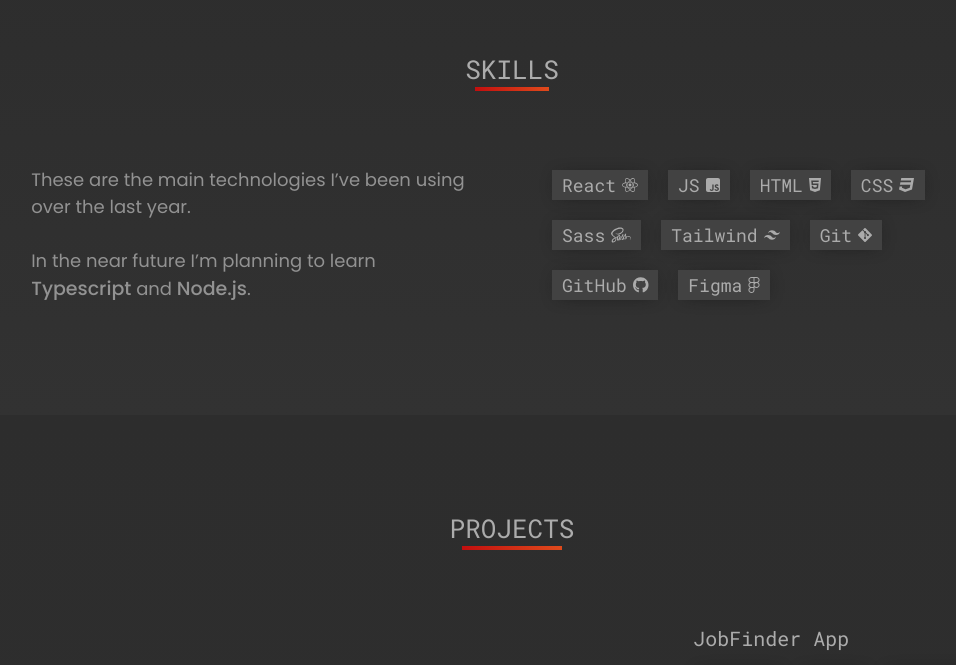
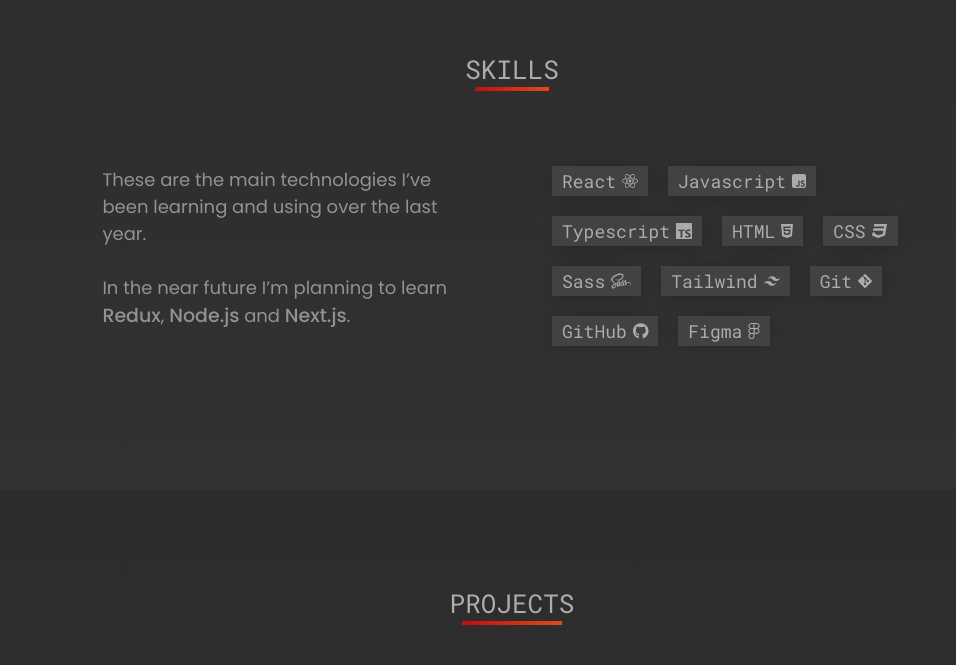
Before and after one commit to MarcelFronczak/portfolio, a React (Create React App) app: page / in a window 1280 px wide. Shown: the part 844-1509 px from the top of the page, without its empty margins (128-1084 px from the left). Built offline with nearby package versions, Linux system fonts and the light colour scheme; no server answers.

Commit message:
skills added + padding changed

```diff
--- a/src/components/Skills.jsx
+++ b/src/components/Skills.jsx
@@ -3,7 +3,7 @@
 import '../styles/skills.scss'
 import { FontAwesomeIcon } from '@fortawesome/react-fontawesome';
 import { faReact, faSquareJs, faHtml5, faCss3, faGitAlt, faGithub, faFigma, faSass } from '@fortawesome/free-brands-svg-icons'
-import { SiTailwindcss } from "react-icons/si"
+import { SiTailwindcss, SiTypescript } from "react-icons/si"
 
 function Skills() {
   const {theme} = useContext(ThemeContext);
@@ -11,7 +11,7 @@
     <section className={'skills ' + theme} id='skills'>
       <h3>SKILLS</h3>
       <div className='content-wrap'>
-        <p>These are the main technologies I’ve been using over the last year.<br></br><br></br>In the near future I’m planning to learn <span className='bolder'>Typescript</span> and <span className='bolder'>Node.js</span>.</p>
+        <p>These are the main technologies I’ve been learning and using over the last year.<br></br><br></br>In the near future I’m planning to learn <span className='bolder'>Redux</span>, <span className='bolder'>Node.js</span> and <span className='bolder'>Next.js</span>.</p>
         <div className='flex-wrap'>
           <div className='tech-stack-container'>
             <div className='tech-stack-btn'>
@@ -22,8 +22,14 @@
             </div>
             <div className='tech-stack-btn'>
               <div className='tech-stack-content'>
-                <p>JS</p>
+                <p>Javascript</p>
                 <FontAwesomeIcon icon={faSquareJs} />
+              </div>
+            </div>
+            <div className='tech-stack-btn'>
+              <div className='tech-stack-content'>
+                <p>Typescript</p>
+                <SiTypescript />
               </div>
             </div>
             <div className='tech-stack-btn'>
--- a/src/styles/skills.scss
+++ b/src/styles/skills.scss
@@ -127,11 +127,9 @@
 
 @media screen and (min-width: 1150px) {
     .skills {
-        padding: 6rem 2vw 7rem !important;
+        padding: 6rem 18vw 9rem !important;
 
         .content-wrap {
-            display: grid;
-            grid-template-columns: repeat(auto-fit,minmax(345px, 1fr)) !important;
             gap: 5rem;
         }
     }
```
